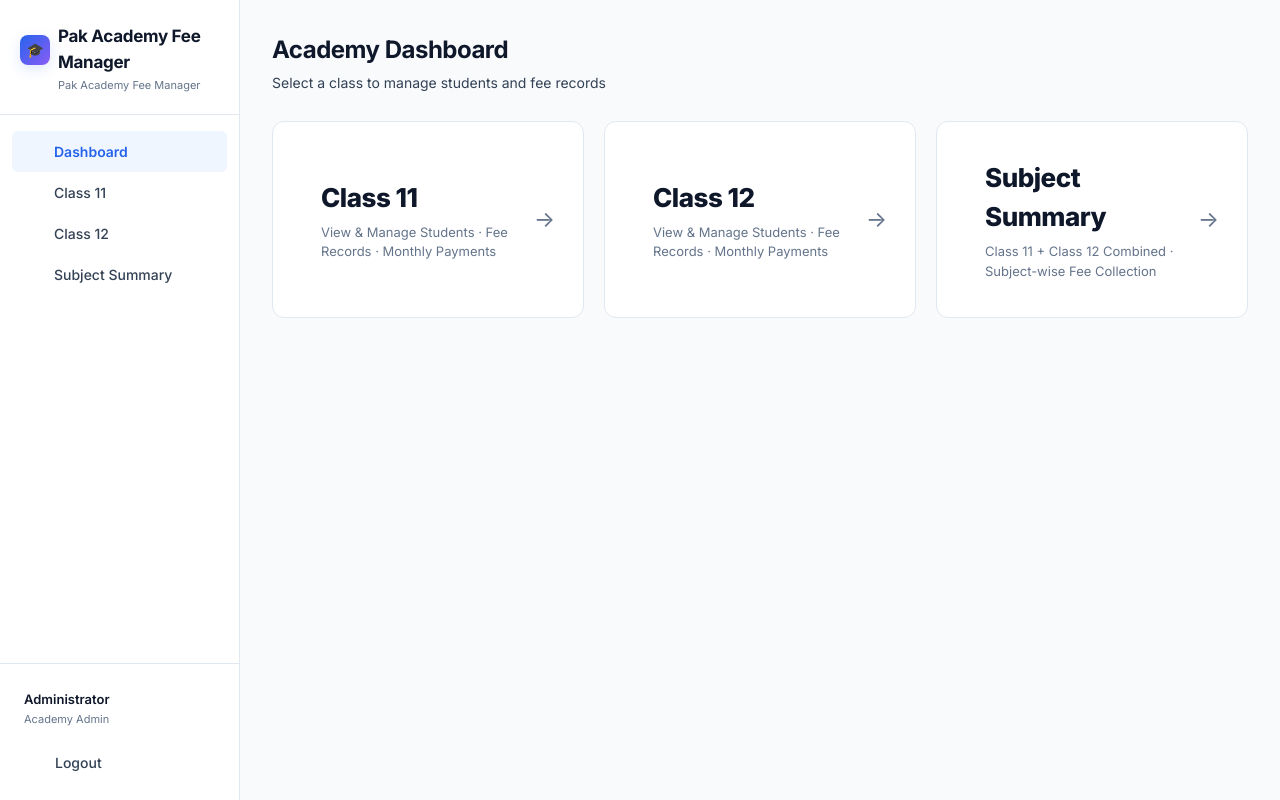
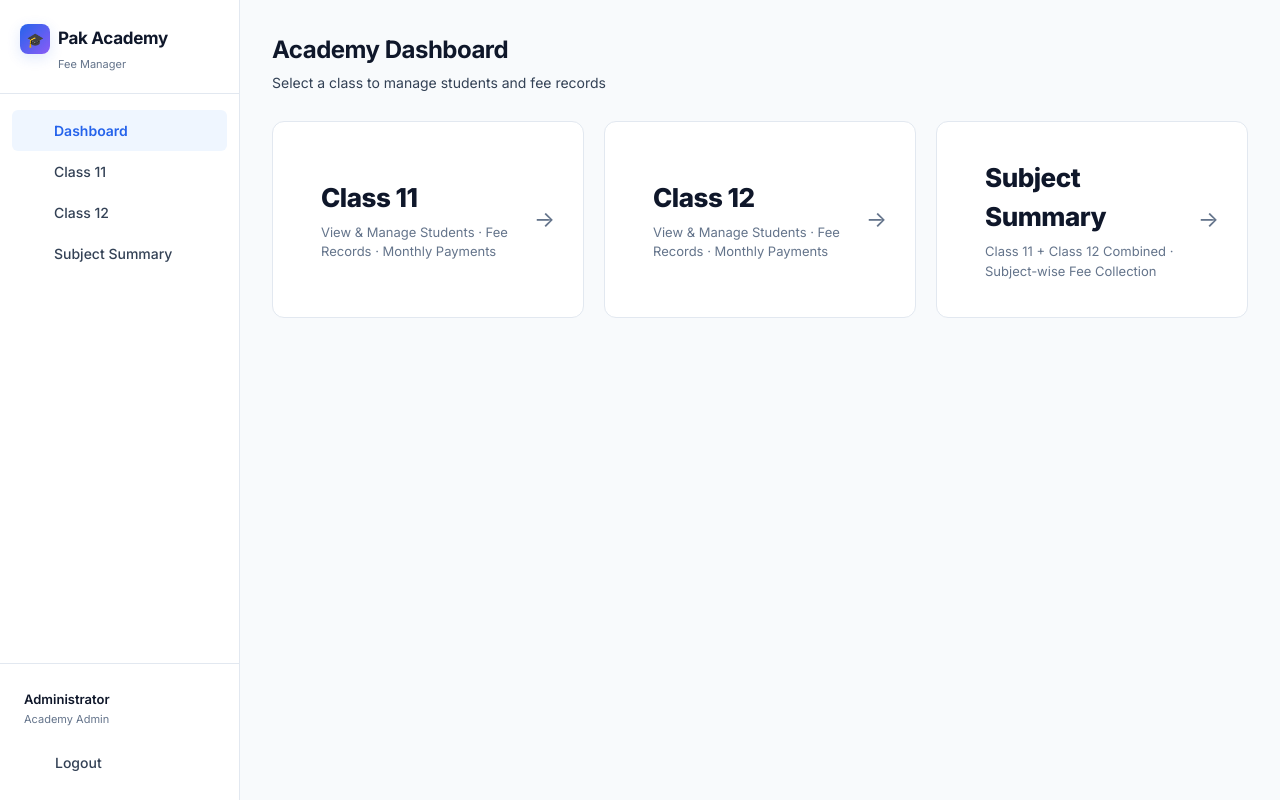
Before and after one commit to abdullahaz-create/Fee-Dashboard, a React (Vite) app in the folder frontend/: page /dashboard in a window 1280 px wide. Built offline with nearby package versions, Linux system fonts and the light colour scheme; sample sign-in values are in the browser's storage.

Commit message:
UI fixation

```diff
--- a/frontend/src/components/Sidebar.jsx
+++ b/frontend/src/components/Sidebar.jsx
@@ -21,7 +21,7 @@ export default function Sidebar() {
       {/* Mobile Header */}
       <div className="mobile-header">
         <button className="mobile-menu-btn" onClick={() => setMobileOpen(true)}>☰</button>
-        <span className="mobile-logo">Fee Dashboard</span>
+        <span className="mobile-logo">Pak Academy Fee Manager</span>
       </div>
 
       {mobileOpen && <div className="sidebar-overlay" onClick={closeMobile} />}
@@ -30,9 +30,9 @@ export default function Sidebar() {
         <div className="sidebar-logo">
           <div className="sidebar-logo-title">
             <div className="logo-icon">🎓</div>
-            Pak Academy Fee Manager
+            Pak Academy
           </div>
-          <div className="sidebar-logo-subtitle">Pak Academy Fee Manager</div>
+          <div className="sidebar-logo-subtitle">Fee Manager</div>
         </div>
 
         <nav className="sidebar-nav">
```
